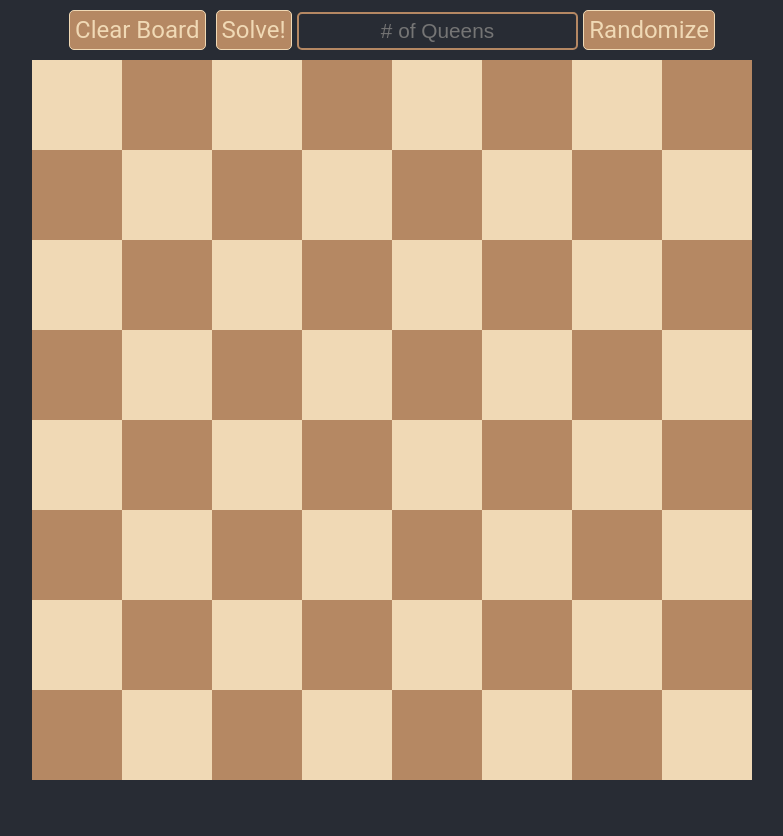
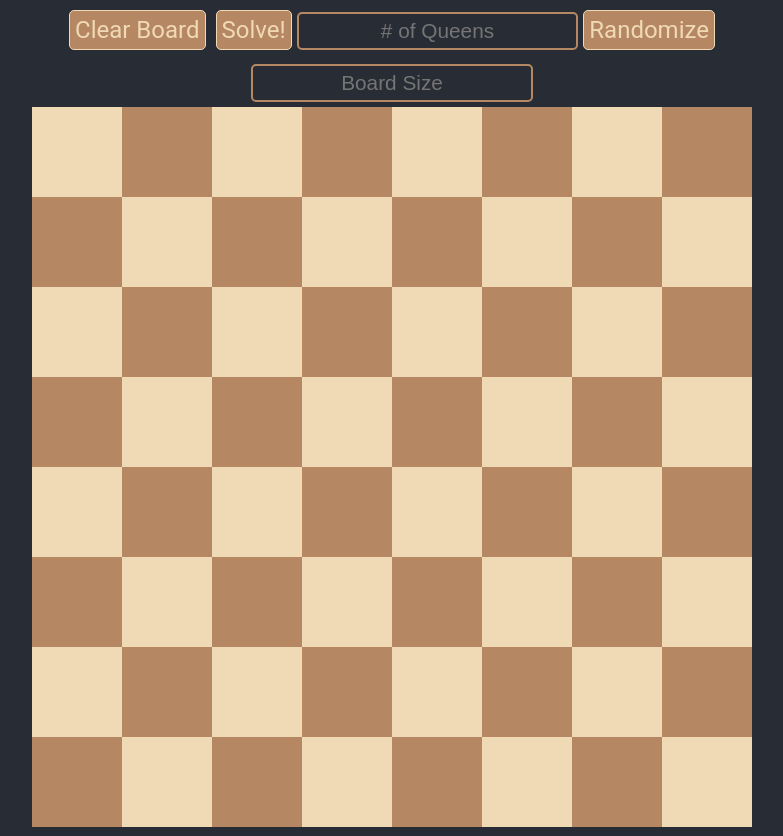
Before and after one commit to mr-rjh3/N-Queens-Solver, a React (Create React App) app: page / in a window 1280 px wide. Shown: the whole page, without its empty margins (248-1031 px from the left). Before the commit the page ends 800 px from the top, so only its background shows below. Built offline with nearby package versions, Linux system fonts and the light colour scheme; grey boxes are pictures that could not be loaded.

Commit message:
Added variable board size

```diff
--- a/src/App.css
+++ b/src/App.css
@@ -15,11 +15,16 @@
 .App-header {
   padding: 0.3rem;
 }
+.boardContainer{
+  display: flex;
+  flex-direction: column;
+  align-items: center;
+  padding: 0.3rem;
+}
 
 .board {
+  padding: 0.3rem;
   display: grid;
-  grid-template-columns: repeat(8, calc(100% / 8));
-  grid-template-rows: repeat(8, calc(100% / 8));
   width: 90vh;
   aspect-ratio: 1;
 }
--- a/src/App.js
+++ b/src/App.js
@@ -2,9 +2,11 @@
 import './App.css';
 import Board from './components/Board';
 
-const BOARD_SIZE = 8;
+let boardSize = 8;
 
 function App() { // This returns HTML code
+
+
         const findQueens = () => {
           // Find all the queens
           const collection = document.getElementsByClassName("hasQueen");
@@ -13,11 +15,16 @@ function App() { // This returns HTML code
             collection[i].firstChild.style.opacity = "0.6";
           }
         }
+        const changeBoardSize = (event) => {
+          if(event.key === "Enter") {
+            console.log("ENTER PRESSED");
+          }
+        }
         const clearBoard = () => {
           // Clear the board
           const collection = document.getElementsByClassName("hasQueen");
+          // console.log("REMOVING QUEENS: ", collection);
           for (let i = 0; i < collection.length; i++) {
-            console.log("REMOVING QUEEN: ", collection[i].id);
             collection[i].click();
           }
         }
@@ -31,9 +38,11 @@ function App() { // This returns HTML code
           // randomize the positions of the queens
           const queens = document.getElementsByClassName("input")[0].value;
           const queenSquares = document.getElementsByClassName("hasQueen").length;
-          console.log(queens);
+          const squares = document.getElementsByClassName("square").length;
+          boardSize = Math.sqrt(squares);
+          console.log("RANDBOARD: ", boardSize);
           // check if there is an input or if there are queens on the board currently, if there is an input we must make sure the input is not greater than the size of the board
-          if((queens > 0 || queenSquares > 0) && queens <= BOARD_SIZE * BOARD_SIZE) {
+          if((queens > 0 || queenSquares > 0) && queens <= boardSize * boardSize) {
             clearBoard();
             const squares = document.getElementsByClassName("square");
             const numSet = new Set();
@@ -42,20 +51,20 @@ function App() { // This returns HTML code
               console.log("NO INPUT RANDOMIZING BOARD");
 
               while(numSet.size < queenSquares) {
-                numSet.add(Math.floor(Math.random() * (BOARD_SIZE * BOARD_SIZE)));
+                numSet.add(Math.floor(Math.random() * (boardSize * boardSize)));
               }
             }
             // otherwise randomize the number of queens the user entered
             else if(queens > 0) {
               console.log("INPUT RANDOMIZING ", queens, " QUEENS");
               while(numSet.size < queens) {
-                numSet.add(Math.floor(Math.random() * (BOARD_SIZE * BOARD_SIZE)));
+                numSet.add(Math.floor(Math.random() * (boardSize * boardSize)));
               }
             }
             const nums = Array.from(numSet);
             // console.log(nums.length);
+            console.log("RANDS: ", nums);
             for (let i = 0; i < nums.length; i++) {
-                console.log("RANDS: ", nums[i]);
                 squares[nums[i]].click();
             }
           }
@@ -77,10 +86,11 @@ function App() { // This returns HTML code
       <header className="App-header">
         <button className="button" onClick={clearBoard}>Clear Board</button>
         <button className="button" onClick={findQueens}>Solve!</button>
-        <input className='input' type="number" placeholder="# of Queens" title="Enter number of queens to randomize." onKeyDown={inputEnter}/>
+        <input className='input' type="number" placeholder="# of Queens" title="Enter number of queens to randomize." onKeyUp={inputEnter}/>
         <button className="button" onClick={randPositions}>Randomize</button>
+        {/* <input className='input' type="number" placeholder="Board Size" title="Enter board size." onKeyDown={changeBoardSize}/> */}
       </header>
-      <Board />
+      <Board size={boardSize}/>
     </div>
   );
 }
--- a/src/components/Board.js
+++ b/src/components/Board.js
@@ -1,9 +1,10 @@
 import React, {useState} from "react"; // ES6 js
 
-const BOARD_SIZE = 8;
 
-function Board () { // This is a class that extends the React.Component class
-    // This returns HTML code
+function Board (props) { // This is a class that extends the React.Component class
+    const [boardSize, setBoardSize] = useState(parseInt(props.size)); // This is a hook that allows us to use state in a functional component
+    console.log("BOARD: ", boardSize);
+
 
     function Square(props) {
         const [isActive, setIsActive] = useState(false);
@@ -36,13 +37,21 @@ function Board () { // This is a class that extends the React.Component class
         );
     }
 
+    const changeBoardSize = (event) => {
+        if(event.key === "Enter" && event.target.value > 0 && event.target.value <= 20) {
+            console.log("ENTER PRESSED");
+            setBoardSize(event.target.value);
+
+        }
+      }
 
     // arrow func to make board
     const createBoard = () => {
+        console.log("CREATING BOARD");
         const board = [];
         let count = 0;
-        for (let i = 0; i < BOARD_SIZE; i++) {
-            for (let j = 0; j < BOARD_SIZE; j++) {
+        for (let i = 0; i < boardSize; i++) {
+            for (let j = 0; j < boardSize; j++) {
                 if(i % 2 === 0) {
                     if((j % 2 === 0)) {
                         board.push(<Square id={count} backgroundColor="var(--white)"/>);
@@ -63,8 +72,11 @@ function Board () { // This is a class that extends the React.Component class
     }
 
     return (
-        <div className="board">
-            {createBoard()}
+        <div className="boardContainer">
+            <input className='input' type="number" placeholder="Board Size" title="Enter board size." onKeyUp={changeBoardSize}/>
+            <div className="board" size={props.size} style={{grid: `repeat(${boardSize}, 1fr) / repeat(${boardSize}, 1fr)`}}>
+                {createBoard()}
+            </div>
         </div>
     );
 }
```
